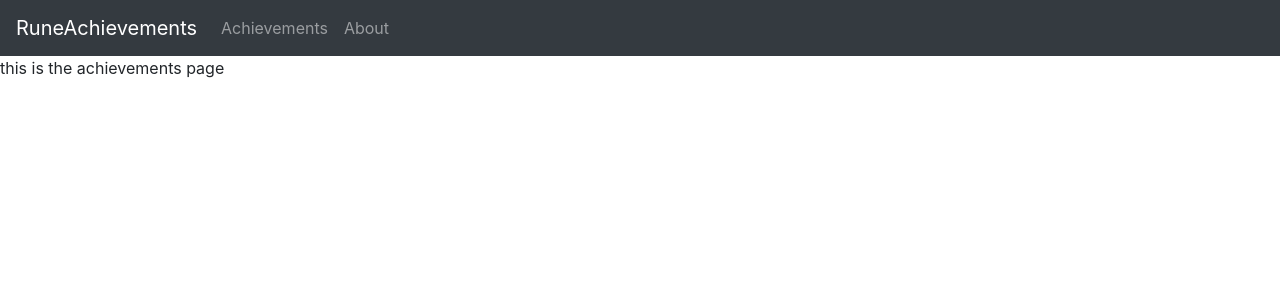
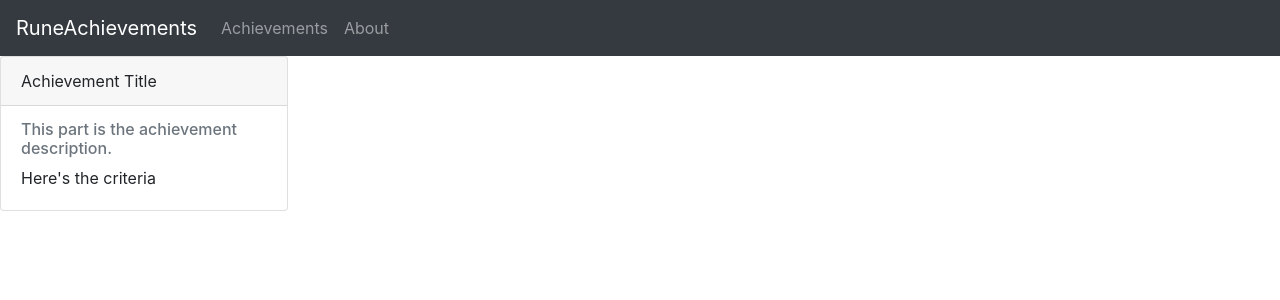
Before and after one commit to chaiinchomp/rune-achievements-app, a React (Create React App) app: page /achievements in a window 1280 px wide. Shown: the top 300 px of the page. Built offline with nearby package versions, Linux system fonts and the light colour scheme.

Commit message:
Add achievement component

```diff
--- /dev/null
+++ b/src/components/Achievement.js
@@ -0,0 +1,18 @@
+import React from 'react';
+import { Card } from 'react-bootstrap';
+
+export default function() {
+    return (
+        <div>
+            <Card style={{ width: '18rem' }}>
+                <Card.Header>Achievement Title</Card.Header>
+                <Card.Body>
+                    <Card.Subtitle className="mb-2 text-muted">This part is the achievement description.</Card.Subtitle>
+                    <Card.Text>
+                        Here's the criteria
+                    </Card.Text>
+                </Card.Body>
+            </Card>
+        </div>
+    )
+}
--- a/src/pages/Achievements.js
+++ b/src/pages/Achievements.js
@@ -1,5 +1,6 @@
 import React from 'react';
+import Achievement from '../components/Achievement'
 
 export default function() {
-    return <div>this is the achievements page</div>
+    return <Achievement/>
 }
```
Also changed, not shown: src/components/TopNav.js (indentation only).
